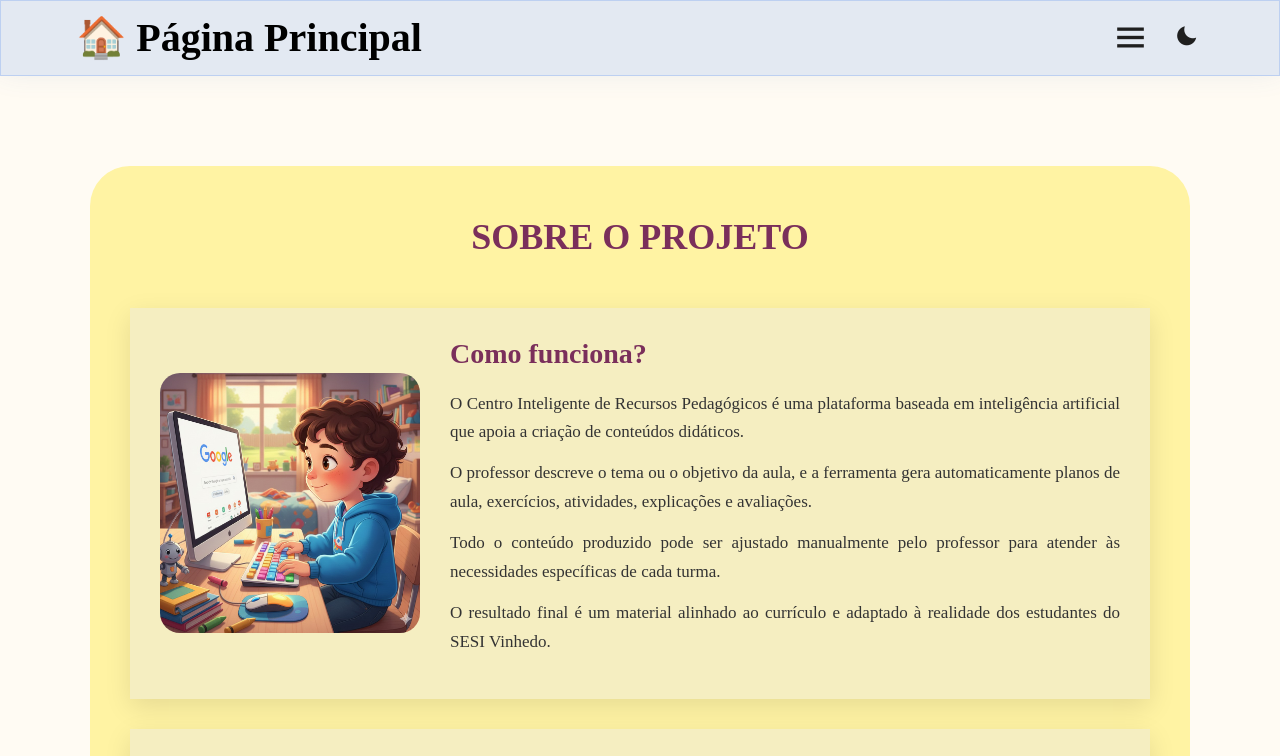
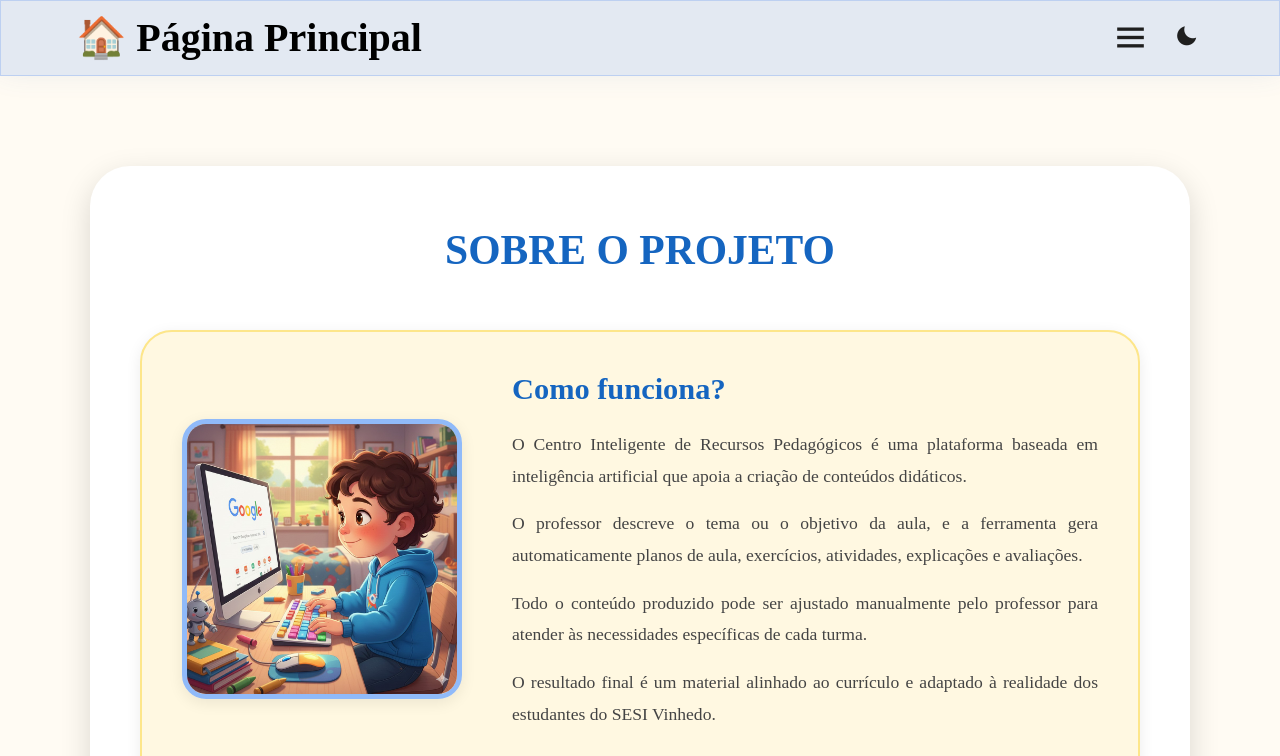
Before and after one commit to Matheus2570/Projeto-Final-Ultimo-Semestre-2025, a React (Vite) app: page / in a window 1280 px wide. Shown: the top 756 px of the page. Built offline with nearby package versions, Linux system fonts and the light colour scheme.

Commit message:
Dia 27/11/2025

```diff
--- a/src/pages/home.css
+++ b/src/pages/home.css
@@ -1,92 +1,114 @@
-/* Fundo geral da página */
+/* ====================== HOME - SOBRE O PROJETO ====================== */
+
 .home-page {
   width: 100%;
-  padding: 40px 20px 0;           /* remove padding inferior */
+  min-height: 100vh;
+  padding: 40px 20px 100px;
   display: flex;
   justify-content: center;
-  min-height: 100vh;              /* garante que ocupe a tela toda */
+
 }
 
-/* Section com fundo amarelo claro – agora bem perto do footer */
 .section-a {
   width: 100%;
   max-width: 1100px;
-  background-color: #fff3a3;
-  padding: 50px 40px 60px;
+  background: var(--bg-claro);
+  padding: 60px 50px;
   border-radius: 40px;
-  margin-top: 50px;
-  margin-bottom: 20px;
-  box-sizing: border-box;
+  box-shadow: var(--shadow-md);
+  margin: 50px 0 30px;
 }
 
-.section-a {
-  margin-bottom: 10px;
+[data-theme="dark"] .section-a {
+  background: rgba(30, 41, 59, 0.95);
+  border: 1px solid rgba(148, 163, 184, 0.12);
+}
 
-
-/* Título */
 .titulo-sobre {
   text-align: center;
-  color: #7a2f5b;
-  font-size: 36px;
-  font-weight: 600;
-  margin-bottom: 50px;
+  font-size: 2.6rem;
+  font-weight: 700;
+  color: var(--cor-primaria);
+  margin-bottom: 3.5rem;
 }
 
-/* Área dos cards */
 .cards-area {
   display: flex;
   flex-direction: column;
-  gap: 30px;
+  gap: 50px;
 }
 
-/* Cada card */
+/* CARD AMARELADO no light e tom dourado suave no dark */
 .bloco-card {
   display: flex;
   align-items: center;
-  gap: 30px;
-  background-color:  #f5eec1;
-  padding: 30px;
-  border-radius: 0px;
-  box-shadow: 0 8px 25px rgba(0,0,0,0.1);
+  gap: 50px;
+  background: #fff8e1;                     /* amarelo bem suave e bonito no light */
+  border: 2px solid #fde68a;                /* borda douradinha */
+  padding: 40px;
+  border-radius: 32px;
+  box-shadow: var(--shadow-sm);
+  transition: var(--transition);
+}
+
+[data-theme="dark"] .bloco-card {
+  background: rgba(212, 165, 63, 0.18);     /* dourado escuro translúcido */
+  border: 2px solid rgba(212, 165, 63, 0.45);
+  backdrop-filter: blur(8px);
+}
+
+.bloco-card:hover {
+  transform: translateY(-10px);
+  box-shadow: var(--shadow-md);
+  border-color: var(--cor-destaque);
 }
 
 .bloco-card.reverse {
   flex-direction: row-reverse;
 }
 
-/* Imagem */
 .imagem-sobre {
-  width: 260px;
-  height: 260px;
-  border-radius: 20px;
+  width: 280px;
+  height: 280px;
+  border-radius: 24px;
   object-fit: cover;
   flex-shrink: 0;
+  border: 5px solid var(--cor-secundaria);
+  box-shadow: var(--shadow-sm);
+  transition: var(--transition);
 }
 
-/* Texto */
+.bloco-card:hover .imagem-sobre {
+  border-color: var(--cor-primaria);
+  box-shadow: var(--shadow-md);
+}
+
 .texto-sobre h2 {
-  color: #7a2f5b;
-  font-size: 28px;
-  margin-bottom: 20px;
+  font-size: 1.9rem;
   font-weight: 700;
+  color: var(--cor-primaria);
+  margin-bottom: 1.4rem;
 }
 
 .texto-sobre p {
-  font-size: 17px;
-  line-height: 1.7;
-  color: #333;
-  margin-bottom: 12px;
+  font-size: 1.1rem;
+  line-height: 1.8;
+  color: var(--texto-secundario);
+  margin-bottom: 1rem;
   text-align: justify;
 }
 
-/* Responsivo */
+/* ====================== RESPONSIVO ====================== */
+@media (max-width: 992px) {
+  .section-a { padding: 50px 40px; }
+  .bloco-card { gap: 40px; padding: 35px; }
+  .imagem-sobre { width: 250px; height: 250px; }
+}
+
 @media (max-width: 768px) {
-  .section-a {
-    padding: 40px 20px;
-    border-radius: 30px;
-    margin-top: 30px;
-    margin-bottom: 15px;   /* também reduz no mobile */
-  }
+  .home-page { padding: 30px 15px 80px; }
+  .section-a { padding: 40px 25px; border-radius: 30px; }
+  .titulo-sobre { font-size: 2.2rem; }
 
   .bloco-card,
   .bloco-card.reverse {
@@ -94,8 +116,11 @@
     text-align: center;
   }
 
-  .imagem-sobre {
-    width: 200px;
-    height: 200px;
-  }
+  .imagem-sobre { width: 220px; height: 220px; }
 }
+
+@media (max-width: 480px) {
+  .titulo-sobre { font-size: 2rem; }
+  .bloco-card { padding: 25px; }
+  .imagem-sobre { width: 180px; height: 180px; }
+}
--- a/src/pages/home.jsx
+++ b/src/pages/home.jsx
@@ -1,5 +1,5 @@
 import React from "react";
-import "./home.css";
+import "./Home.css";
 import Foto1 from "../assets/imagemProjetoF.png";
 import Foto2 from "../assets/imagemProjetoF2.png";
 
```
